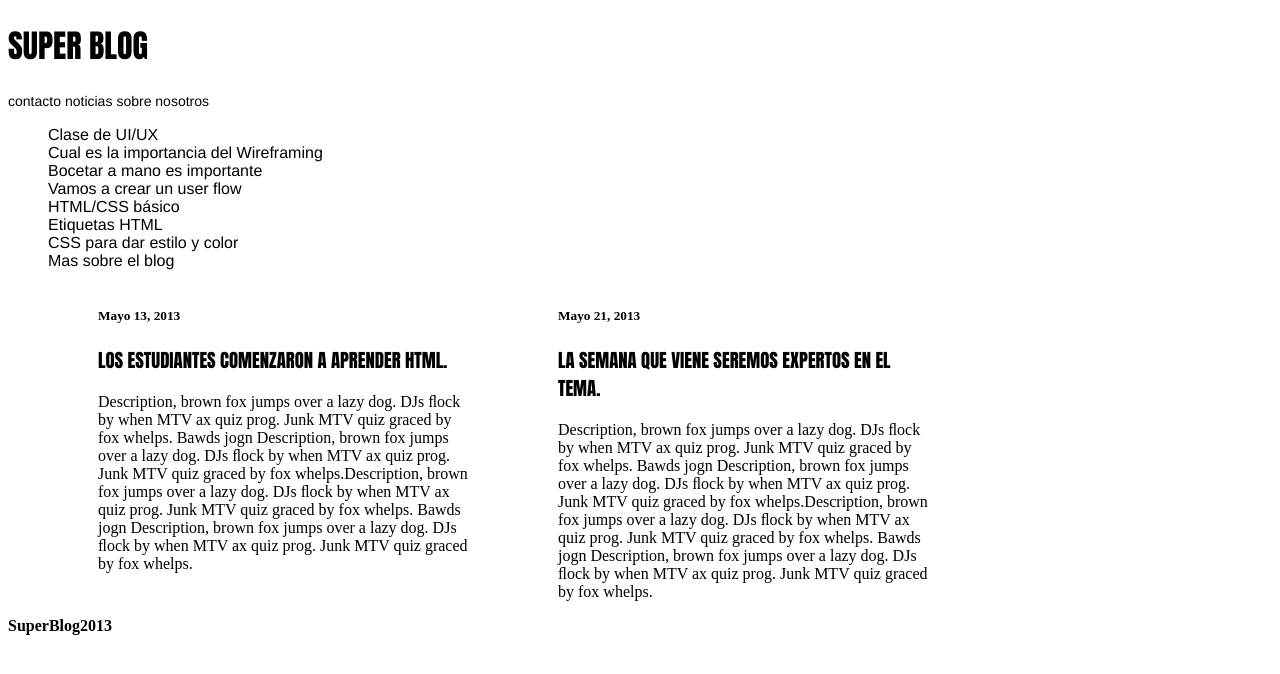
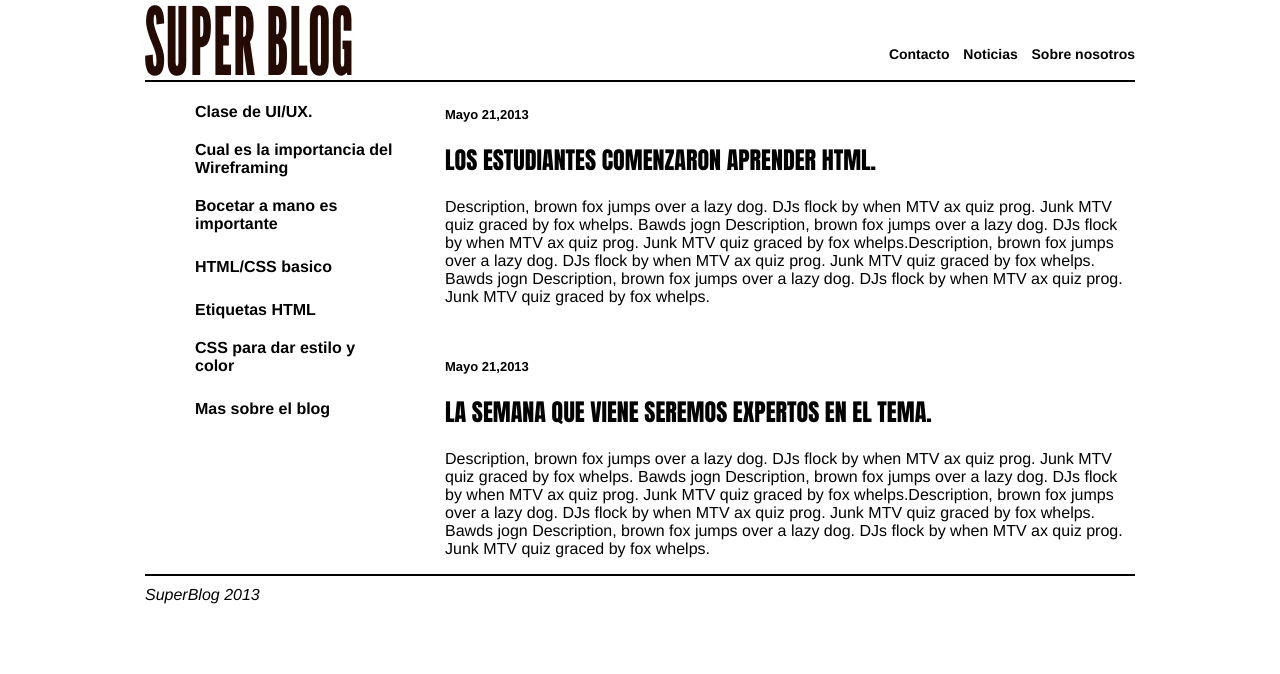
Before and after one commit to donpekin/Taller-Grafico, a plain HTML site: page Semana 2/index.html in a window 1280 px wide. Drawn offline with Linux system fonts and the light colour scheme.

Commit message:
Semana 4

```diff
--- /dev/null
+++ b/Semana 2/css/reset.css
@@ -0,0 +1,48 @@
+/* http://meyerweb.com/eric/tools/css/reset/
+   v2.0 | 20110126
+   License: none (public domain)
+*/
+
+html, body, div, span, applet, object, iframe,
+h1, h2, h3, h4, h5, h6, p, blockquote, pre,
+a, abbr, acronym, address, big, cite, code,
+del, dfn, em, img, ins, kbd, q, s, samp,
+small, strike, strong, sub, sup, tt, var,
+b, u, i, center,
+dl, dt, dd, ol, ul, li,
+fieldset, form, label, legend,
+table, caption, tbody, tfoot, thead, tr, th, td,
+article, aside, canvas, details, embed,
+figure, figcaption, footer, header, hgroup,
+menu, nav, output, ruby, section, summary,
+time, mark, audio, video {
+	margin: 0;
+	padding: 0;
+	border: 0;
+	font-size: 100%;
+	font: inherit;
+	vertical-align: baseline;
+}
+/* HTML5 display-role reset for older browsers */
+article, aside, details, figcaption, figure,
+footer, header, hgroup, menu, nav, section {
+	display: block;
+}
+body {
+	line-height: 1;
+}
+ol, ul {
+	list-style: none;
+}
+blockquote, q {
+	quotes: none;
+}
+blockquote:before, blockquote:after,
+q:before, q:after {
+	content: '';
+	content: none;
+}
+table {
+	border-collapse: collapse;
+	border-spacing: 0;
+}
--- a/Semana 2/css/style.css
+++ b/Semana 2/css/style.css
@@ -1,35 +1,90 @@
-h1{
-	font-family: Impact;
+body {
+width:990px;
+margin:0 auto;
+background-color:#FFFFFF;
+font-family: 'Impact', sans-serif;;
+}
+
+header {
+width:990px;
+height:80px;
+border-bottom: 2px solid black;
+}
+
+p{
+	font-family: Helvetica;
+}
+
+
+aside {
+width:250px;
+float:left;
+}
+
+section {
+width:690px;
+float:right;
+padding:0;
+}
+
+footer {
+width:990pz;
+clear:both;
+border-top: 2px solid black;
+padding-top:10px;
+font-family: Helvetica;
+}
+
+.superblog {
+display:block;
+width:208px;
+height:72px;
+float:left;
+margin-top:5px;
+}
+
+
+#menu {
+list-style:none;
+margin-top: 40px;
+margin-bottom:30px;
+float:right;
 
 }
 
-aside{
-	font-family: Helvetica;
+#menu li{
+font-weight:bold;
+font-family: Helvetica;
+display:inline-block;
+margin-left:10px;
+font-size: 14px;
 }
 
-a{
-	text-decoration: none;
-	color: #000000;
-	font-family: Helvetica;
-	font-size: 14px;
+.menu, .menu2{
+text-decoration:none;
+font-weight:bold;
+font-family: Helvetica;
 }
 
-article{
-	width: 370px;
-	float: left;
-	margin-left: 90px;
-	}
-
-ul{
-		list-style-type: none;
-
+a {
+color:black;
 }
 
-nav{
-	display: inline;
+a:visited {
+color:purple;
 }
 
-footer{
-		clear: both;
+#menu2 {
+list-style:none;
+margin-left:10px
+}
+#menu2 li{
+font-weight:bold;
+display:inline-block;
+margin-bottom:20px;
+}
 
+.date {
+font-size:13px;
+font-weight:bolder;
 }
--- a/Semana 2/index.html
+++ b/Semana 2/index.html
@@ -1,55 +1,56 @@
 <!DOCTYPE html>
-<html lang="en">
+<html>
 	<head>
+
     <meta charset="UTF-8">
-    <meta name="description" content="Descripcion de la pagina">
-    <meta name="keywords" content="UI, UX, wireframing, html, css">
-    <meta name="author" content="Maicol Miguel">
-		<link href="css/style.css" rel="stylesheet" type="text/css"/>
-		<link href="reset.css" rel="stylesheet" type="text/css"/>
-		<link href='http://fonts.googleapis.com/css?family=Lobster' rel='stylesheet' type='text/css'>
+    <meta name="description" content="tarea2">
+    <meta name="keywords" content="tarea, chavon">
+    <meta name="author" content="Hermes Sing">
+
 		<title>Super Blog</title>
+    <link type="text/css" rel="stylesheet" href="css/style.css"/>
+
 	</head>
 <body>
 	<header>
-		<h1 style="font-family:impact">SUPER BLOG
-		</h1>
+      <a href="#"><img class='superblog' src="images/superblog.PNG"/></a>
+	<nav>
+      <ul id='menu'>
+          <a class='menu' href="#"><li>Contacto</li></a>
+          <a class='menu' href="#"><li>Noticias</li></a>
+          <a class='menu' href="#"><li>Sobre nosotros</li></a>
+        </ul>
+	</nav>
 	</header>
-	<nav>
-			<a href= http//>contacto</a>
-			<a href= http//>noticias</a>
-			<a href= http//>sobre nosotros</a>
-			</nav>
+
 	<aside>
-	<ul>
-	<li>Clase de UI/UX</li>
-	<li>Cual es la importancia del Wireframing</li>
-	<li>Bocetar a mano es importante</li>
-	<li>Vamos a crear un user flow</li>
-	<li>HTML/CSS b&aacute;sico</li>
-	<li>Etiquetas HTML</li>
-	<li>CSS para dar estilo y color </li>
-	<li>Mas sobre el blog</li>
+    <ul id='menu2'>
+        <a class='menu2' href="#"><li>Clase de UI/UX.</li></a>
+        <a class='menu2' href="#"><li>Cual es la importancia del Wireframing</li></a>
+        <a class='menu2' href="#"><li>Bocetar a mano es importante</li></a>
+        <a class='menu2' href="#"><li>HTML/CSS basico</li></a>
+        <a class='menu2' href="#"><li>Etiquetas HTML</li></a>
+        <a class='menu2' href="#"><li>CSS para dar estilo y color</li></a>
+        <a class='menu2' href="#"><li>Mas sobre el blog</li></a>
       </ul>
 	</aside>
 	<section>
   <article>
-		<h5>Mayo 13, 2013</h5>
-		<h1>LOS ESTUDIANTES COMENZARON A APRENDER HTML.</h1>
+     <p class='date'>Mayo 21,2013</p>
+     <h2>LOS ESTUDIANTES COMENZARON APRENDER HTML.</h2>
+     <p>Description, brown fox jumps over a lazy dog. DJs ﬂock by when MTV ax quiz prog. Junk MTV quiz graced by fox whelps. Bawds jogn Description, brown fox jumps over a lazy dog. DJs ﬂock by when MTV ax quiz prog. Junk MTV quiz graced by fox whelps.Description, brown fox jumps over a lazy dog. DJs ﬂock by when MTV ax quiz prog. Junk MTV quiz graced by fox whelps. Bawds jogn Description, brown fox jumps over a lazy dog. DJs ﬂock by when MTV ax quiz prog. Junk MTV quiz graced by fox whelps.</p>
+  </article><br>
+  <article>
+<p class='date'>Mayo 21,2013</p>
+     <h2>LA SEMANA QUE VIENE SEREMOS EXPERTOS EN EL TEMA.</h2>
      <p>Description, brown fox jumps over a lazy dog. DJs ﬂock by when MTV ax quiz prog. Junk MTV quiz graced by fox whelps. Bawds jogn Description, brown fox jumps over a lazy dog. DJs ﬂock by when MTV ax quiz prog. Junk MTV quiz graced by fox whelps.Description, brown fox jumps over a lazy dog. DJs ﬂock by when MTV ax quiz prog. Junk MTV quiz graced by fox whelps. Bawds jogn Description, brown fox jumps over a lazy dog. DJs ﬂock by when MTV ax quiz prog. Junk MTV quiz graced by fox whelps.
         </p>
   </article>
-	<article>
-		<h5>Mayo 21, 2013</h5>
-		<h1>LA SEMANA QUE VIENE SEREMOS EXPERTOS EN EL TEMA.</h1>
-		<p>
-		Description, brown fox jumps over a lazy dog. DJs ﬂock by when MTV ax quiz prog. Junk MTV quiz graced by fox whelps. Bawds jogn Description, brown fox jumps over a lazy dog. DJs ﬂock by when MTV ax quiz prog. Junk MTV quiz graced by fox whelps.Description, brown fox jumps over a lazy dog. DJs ﬂock by when MTV ax quiz prog. Junk MTV quiz graced by fox whelps. Bawds jogn Description, brown fox jumps over a lazy dog. DJs ﬂock by when MTV ax quiz prog. Junk MTV quiz graced by fox whelps.
-	</p>
-	</article>
 	</section>
+
   <footer>
-	<h4>SuperBlog2013
-	</h4>
+
+      <address>SuperBlog 2013</address>
   </footer>
 </body>
 </html>
--- /dev/null
+++ b/Semana 3/css/reset.css
@@ -0,0 +1,48 @@
+/* http://meyerweb.com/eric/tools/css/reset/
+   v2.0 | 20110126
+   License: none (public domain)
+*/
+
+html, body, div, span, applet, object, iframe,
+h1, h2, h3, h4, h5, h6, p, blockquote, pre,
+a, abbr, acronym, address, big, cite, code,
+del, dfn, em, img, ins, kbd, q, s, samp,
+small, strike, strong, sub, sup, tt, var,
+b, u, i, center,
+dl, dt, dd, ol, ul, li,
+fieldset, form, label, legend,
+table, caption, tbody, tfoot, thead, tr, th, td,
+article, aside, canvas, details, embed,
+figure, figcaption, footer, header, hgroup,
+menu, nav, output, ruby, section, summary,
+time, mark, audio, video {
+	margin: 0;
+	padding: 0;
+	border: 0;
+	font-size: 100%;
+	font: inherit;
+	vertical-align: baseline;
+}
+/* HTML5 display-role reset for older browsers */
+article, aside, details, figcaption, figure,
+footer, header, hgroup, menu, nav, section {
+	display: block;
+}
+body {
+	line-height: 1;
+}
+ol, ul {
+	list-style: none;
+}
+blockquote, q {
+	quotes: none;
+}
+blockquote:before, blockquote:after,
+q:before, q:after {
+	content: '';
+	content: none;
+}
+table {
+	border-collapse: collapse;
+	border-spacing: 0;
+}
--- a/Semana 3/css/style.css
+++ b/Semana 3/css/style.css
@@ -1,3 +1,9 @@
+.wrapper{
+	width: 994px;
+	height: 650px;
+	margin: auto;
+}
+
 header{
 	width: 994px;
 	height:288px;
@@ -7,8 +13,8 @@ header{
 h1{
 	float: center;
 	position: absolute;
-	top: 50px;
-	left: 375px;
+	top: 70px;
+	left: 520px;
 }
 
 h2{
@@ -31,19 +37,33 @@ nav ul li{
 	display: inline-block;
 }
 
+
+a:hover {
+    background-color: #8a6145;
+
+
+	}
+
 nav{
 	background-color: #230b03;
 	width: 994px;
-	height: 32px;
+	height: 42px;
 	text-align: center;
+	clear: both;
+	padding: 0px;
 
 }
 
 a{
+	display: block;
 	text-decoration: none;
 	color: #ffffff;
 	font-family: Helvetica;
 	font-size: 14px;
+	padding: 6px;
+	padding-left: 13px;
+	padding-right: 13px;
+	padding-bottom: 13px;
 }
 
 ul li{
@@ -51,6 +71,11 @@ ul li{
 		padding-left: 50px;
 		padding-top: 7px;
 	}
+
+section{
+	padding-top: 25px;
+	padding-bottom: 300px;
+}
 
 article{
 	width: 370px;
@@ -65,29 +90,10 @@ footer p{
 
 }
 
-.wrapper{
-	width: 994px;
-	height: 650px;
-	margin: auto;
-}
-
-.uno{
-	width: 682px;
-	height: 511px;
-	float: left;
-}
-
-.dos{
-	width: 682px;
-	height: 511px;
-	float: left;
-}
 
 footer {
 	background-color: #230b03;
 	width: 994px;
 	height: 32px;
 	clear: both;
-
-
 }
--- /dev/null
+++ b/Semana 4/css/reset.css
@@ -0,0 +1,48 @@
+/* http://meyerweb.com/eric/tools/css/reset/
+   v2.0 | 20110126
+   License: none (public domain)
+*/
+
+html, body, div, span, applet, object, iframe,
+h1, h2, h3, h4, h5, h6, p, blockquote, pre,
+a, abbr, acronym, address, big, cite, code,
+del, dfn, em, img, ins, kbd, q, s, samp,
+small, strike, strong, sub, sup, tt, var,
+b, u, i, center,
+dl, dt, dd, ol, ul, li,
+fieldset, form, label, legend,
+table, caption, tbody, tfoot, thead, tr, th, td,
+article, aside, canvas, details, embed,
+figure, figcaption, footer, header, hgroup,
+menu, nav, output, ruby, section, summary,
+time, mark, audio, video {
+	margin: 0;
+	padding: 0;
+	border: 0;
+	font-size: 100%;
+	font: inherit;
+	vertical-align: baseline;
+}
+/* HTML5 display-role reset for older browsers */
+article, aside, details, figcaption, figure,
+footer, header, hgroup, menu, nav, section {
+	display: block;
+}
+body {
+	line-height: 1;
+}
+ol, ul {
+	list-style: none;
+}
+blockquote, q {
+	quotes: none;
+}
+blockquote:before, blockquote:after,
+q:before, q:after {
+	content: '';
+	content: none;
+}
+table {
+	border-collapse: collapse;
+	border-spacing: 0;
+}
--- /dev/null
+++ b/Semana 4/css/style.css
@@ -0,0 +1,105 @@
+body {
+max-width:990px;
+margin:0 auto;
+background-color:#FFFFFF;
+font-size: 1em;
+font-family: 'Impact', sans-serif;;
+}
+
+header {
+max-width:990px;
+height:80px;
+border-bottom: 2px solid black;
+}
+
+p{
+	font-family: Helvetica;
+}
+
+
+aside {
+max-width:250px;
+float:left;
+}
+
+section {
+max-width:690px;
+float:right;
+padding:0;
+}
+
+footer {
+max-width:990pz;
+clear:both;
+border-top: 2px solid black;
+padding-top:10px;
+font-family: Helvetica;
+}
+
+.superblog {
+display:block;
+width:208px;
+height:72px;
+float:left;
+margin-top:5px;
+}
+
+
+#menu {
+list-style:none;
+margin-top: 40px;
+margin-bottom:30px;
+float:right;
+}
+
+#menu li{
+font-weight:bold;
+display:inline-block;
+margin-left:10px;
+font-size: 14px;
+}
+
+.menu, .menu2{
+text-decoration:none;
+font-weight:bold;
+font-family: Helvetica;
+}
+
+a {
+color:black;
+}
+
+a:visited {
+color:purple;
+}
+
+#menu2 {
+list-style:none;
+margin-left:10px
+}
+#menu2 li{
+font-weight:bold;
+display:inline-block;
+margin-bottom:20px;
+}
+
+.date {
+font-size:13px;
+font-weight:bolder;
+}
+
+@media screen and (max-width: 650px) {
+
+	aside {
+		text-align: center;
+		width:100%;
+		float:none;
+	}
+
+	/* sidebar */
+	section {
+		width:100%;
+		float:none;
+	}
+
+}
```
Also changed, not shown: Semana 3/index.html (+3 -1 lines), Semana 4/index.html (added, +56 -0 lines), Semana 2/images/superblog.png (added), Semana 4/blog.jpg (added), Semana 4/images/superblog.png (added), proyecto final/donpekin flow.png (renamed from Semana 2/donpekin flow.png), proyecto final/homepage.jpg (added), proyecto final/style-tile.jpg (renamed from Semana 2/style-tile.jpg), 2 other files. Lines whose indentation alone changed are shown as unchanged.
